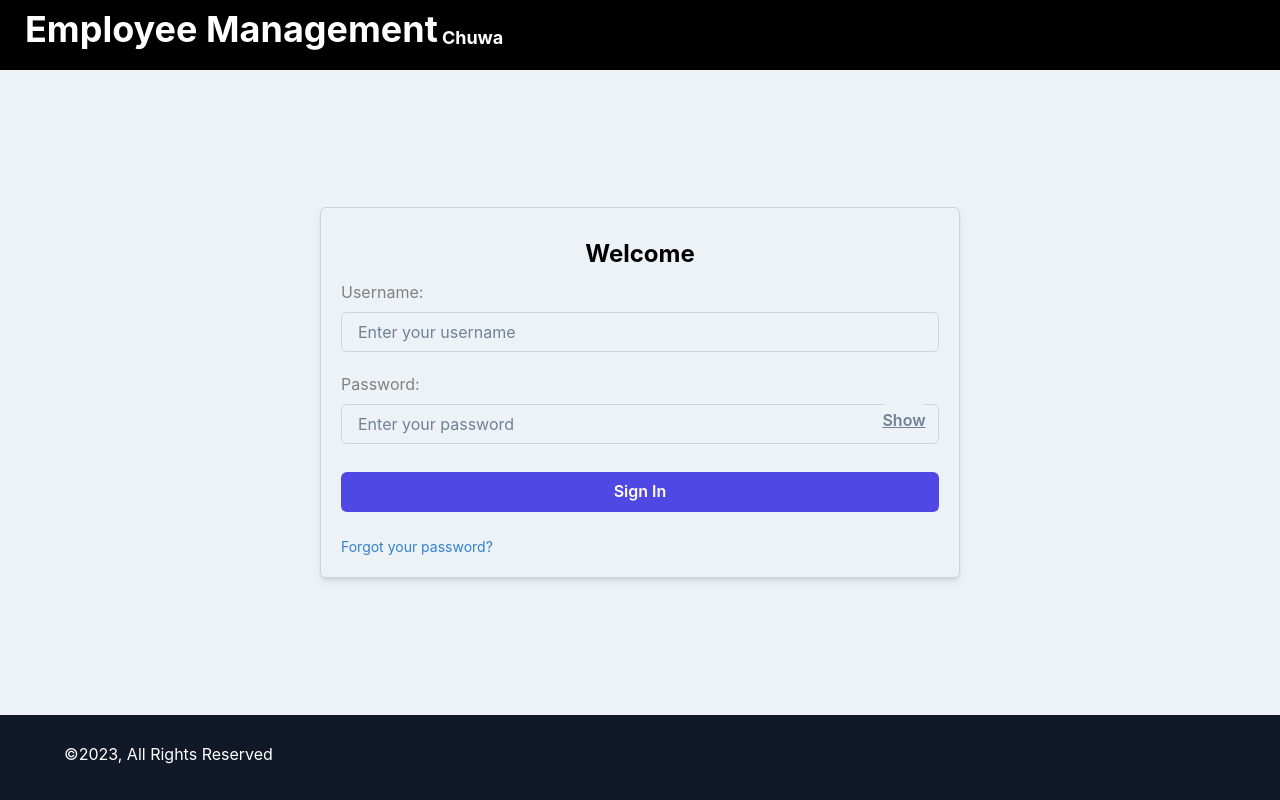
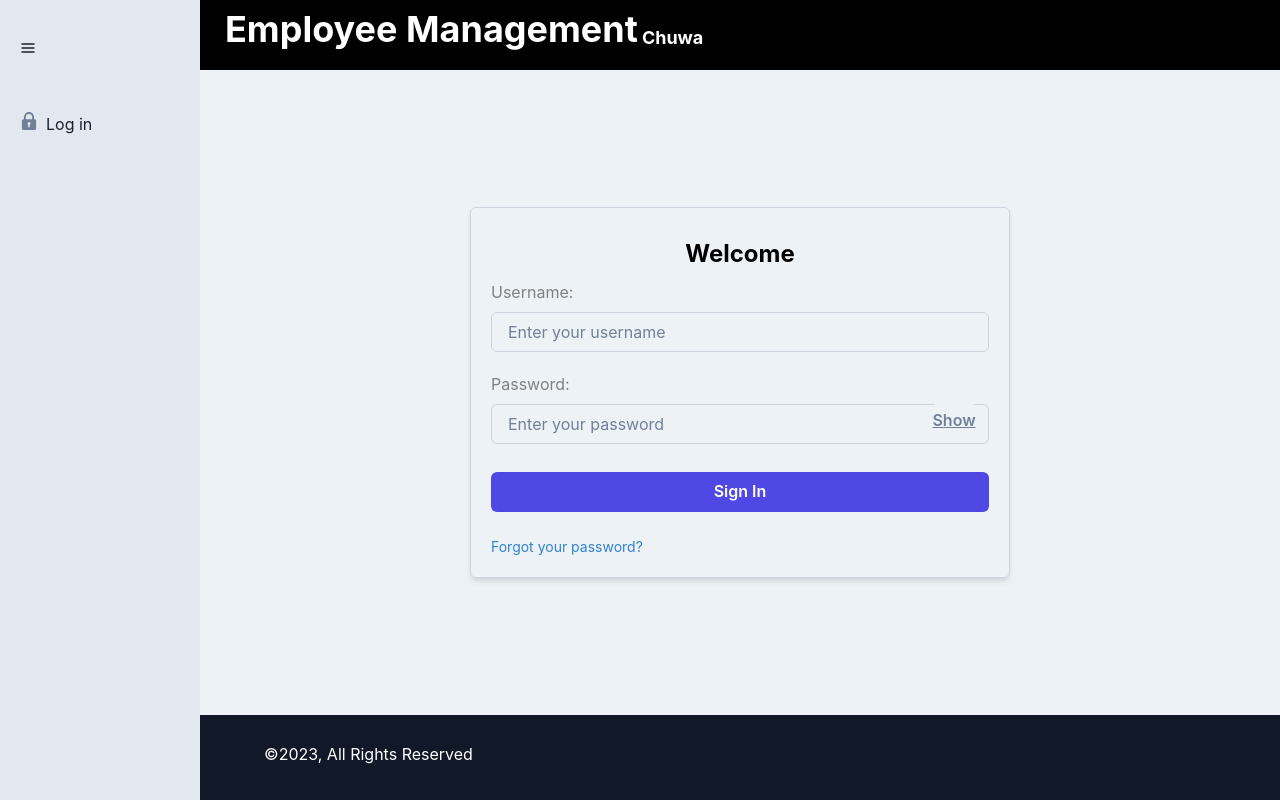
Before and after one commit to Reo14/EMP, a React (Vite) app in the folder frontend/: page /sign-in in a window 1280 px wide. Built offline with nearby package versions, Linux system fonts and the light colour scheme.

Commit message:
add sidebar; add new tips

```diff
--- a/frontend/src/App.tsx
+++ b/frontend/src/App.tsx
@@ -1,5 +1,5 @@
 import { Grid, GridItem } from "@chakra-ui/react";
-import { FC } from "react";
+import { FC, useState } from "react";
 import {
   BrowserRouter as Router,
   Routes,
@@ -9,6 +9,7 @@ import {
 
 import Header from "./components/Layout/Header";
 import Footer from "./components/Layout/Footer";
+import Sidebar from "./components/Layout/SideBar";
 import SignIn from "./pages/SignIn";
 import SignUp from "./pages/SignUp";
 import OnBoardingPage from "./pages/OnBoardingPage";
@@ -20,17 +21,22 @@ import EmployeeVisaPage from "./pages/EmployeeVisaPage";
 import EmployeeList from "./pages/AllEmployeesPage";
 
 const App: FC = () => {
+  const [navSize, setNavSize] = useState("large");
+
   return (
     <Router>
       <Grid
         h="100vh"
-        templateAreas={`"header" "main" "footer"`}
+        templateAreas={`"sidebar header" "sidebar main" "sidebar footer"`}
         gridTemplateRows={"auto 1fr 85px"}
-        gridTemplateColumns={"100%"}
-        autoFlow={"column"}
+        gridTemplateColumns={navSize === "small" ? "75px 1fr" : "200px 1fr"}
+        autoFlow={"row"}
       >
         <GridItem bg="#111827" area={"header"}>
           <Header />
+        </GridItem>
+        <GridItem bg="gray.200" area={"sidebar"}>
+          <Sidebar navSize={navSize} setNavSize={setNavSize} />
         </GridItem>
         <GridItem backgroundColor="gray.100" area={"main"}>
           <Routes>
--- /dev/null
+++ b/frontend/src/components/Layout/NavItems.tsx
@@ -0,0 +1,50 @@
+import {
+    Flex,
+    Menu,
+    Link as ChakraLink,
+    MenuButton,
+    Text,
+    Icon
+} from "@chakra-ui/react";
+import { FC } from "react";
+import { Link as RouterLink } from "react-router-dom";
+
+type NavItemProps = {
+  navSize: string;
+  title: string;
+  icon: React.ComponentType;
+  to: string;
+};
+
+const NavItem: FC<NavItemProps> = ({ navSize, title, icon, to }) => {
+
+    return (
+    <Flex
+        mt={10}
+        flexDir="column"
+        w="100%"
+        alignItems={navSize === "small" ? "center" : "flex-start"}
+        marginTop="2rem"
+    >
+        <Menu placement="right">
+        <ChakraLink
+            p={3}
+            borderRadius={8}
+            _hover={{ textDecor: 'none', backgroundColor: "#AEC8CA" }}
+            w={navSize === "large" ? "100%" : undefined}
+            as={RouterLink}
+            to={to}
+        >
+            <MenuButton w="100%">
+            <Flex>
+                <Icon as={icon} fontSize="lg" color="gray.500" />
+                <Text ml={2} display={navSize == "small" ? "none" : "flex"}>{title}</Text>
+            </Flex>
+            </MenuButton>
+        </ChakraLink>
+        </Menu>
+    </Flex>
+    );
+};
+
+export default NavItem;
--- /dev/null
+++ b/frontend/src/components/Layout/Sidebar.tsx
@@ -0,0 +1,106 @@
+import {
+  Avatar,
+  Divider,
+  Flex,
+  Heading,
+  IconButton,
+  Text
+} from "@chakra-ui/react";
+import {
+  HamburgerIcon,
+  EditIcon,
+  InfoOutlineIcon,
+  LockIcon,
+  UnlockIcon,
+  StarIcon
+} from "@chakra-ui/icons";
+import { FC, useState } from "react";
+import { AppDispatch, RootState } from "../../store/configureStore";
+import { useDispatch, useSelector } from "react-redux";
+import NavItem from "./NavItems";
+
+type SidebarProps = {
+  navSize: string;
+  setNavSize: React.Dispatch<React.SetStateAction<string>>;
+};
+
+const Sidebar: FC<SidebarProps> = ({ navSize, setNavSize }) => {
+    const username = useSelector<RootState, string>(
+      (state) => state.auth.username
+    );
+    const isLoggedIn = useSelector<RootState, boolean>(
+      (state) => state.auth.isLoggedIn
+    );
+
+    return (
+      <Flex
+        pos="sticky"
+        left="5"
+        w={navSize === "small" ? "75px" : "200px"}
+        flexDir="column"
+        justifyContent="space-between"
+      >
+        <Flex
+          p="0.5rem"
+          flexDir="column"
+          alignItems={navSize === "small" ? "center" : "flex-start"}
+          as="nav"
+        >
+          <IconButton
+            background="none"
+            mt={5}
+            _hover={{ background: 'none' }}
+            icon={<HamburgerIcon />}
+            aria-label="Toggle Navigation"
+            onClick={() => {
+                if(navSize === "small") {
+                    setNavSize("large");
+                } else {
+                    setNavSize("small");
+                }
+            }}
+          />
+          {
+            isLoggedIn ? (
+              <>
+                <NavItem navSize={navSize} title="Personal Infos" icon={EditIcon} to="/employee-infos" />
+                <NavItem navSize={navSize} title="Visa Status" icon={InfoOutlineIcon} to="/employee-visa" />
+                <NavItem navSize={navSize} title="Log out" icon={UnlockIcon} to="/sign-in"  />
+              </>
+            ) :
+              <NavItem navSize={navSize} title="Log in" icon={LockIcon} to="/sign-in" />
+          }
+
+          {/* // TODO: 上面的判断，除了isLoggedIn，还需要结合身份Redux区分，如果是Admin，则显示下面内容：
+            <>
+              <NavItem navSize={navSize} title="Employee Profiles" icon={EditIcon} to="/hr/all-employees" />
+              <NavItem navSize={navSize} title="Visa Status Mgmt" icon={InfoOutlineIcon} to="" />
+              <NavItem navSize={navSize} title="Hiring Mgmt" icon={StarIcon} to="" />
+              <NavItem navSize={navSize} title="Log out" icon={UnlockIcon} to="/sign-in"  />
+            </>
+          */}
+        </Flex>
+
+        <Flex
+          p="0.5rem"
+          flexDir="column"
+          w="100%"
+          alignItems={navSize === "small" ? "center" : "flex-start"}
+          mb={4}
+          borderTop="5px solid gray"
+          display={isLoggedIn ? "flex" : "none"}
+        >
+          <Divider display={navSize === "small" ? "none" : "flex"} />
+          <Flex mt={4} align="center">
+            <Avatar size="sm" src="https://bit.ly/dan-abramov" />
+            <Flex flexDir="column" ml={4} display={navSize === "small" ? "none" : "flex"}>
+              <Heading as="h3" size="sm">{username}</Heading>
+              <Text color="gray">Admin</Text>
+            </Flex>
+          </Flex>
+        </Flex>
+      </Flex>
+    );
+  };
+
+  export default Sidebar;
```
Also changed, not shown: 1 other file (tests, documents, lock files or other folders).
